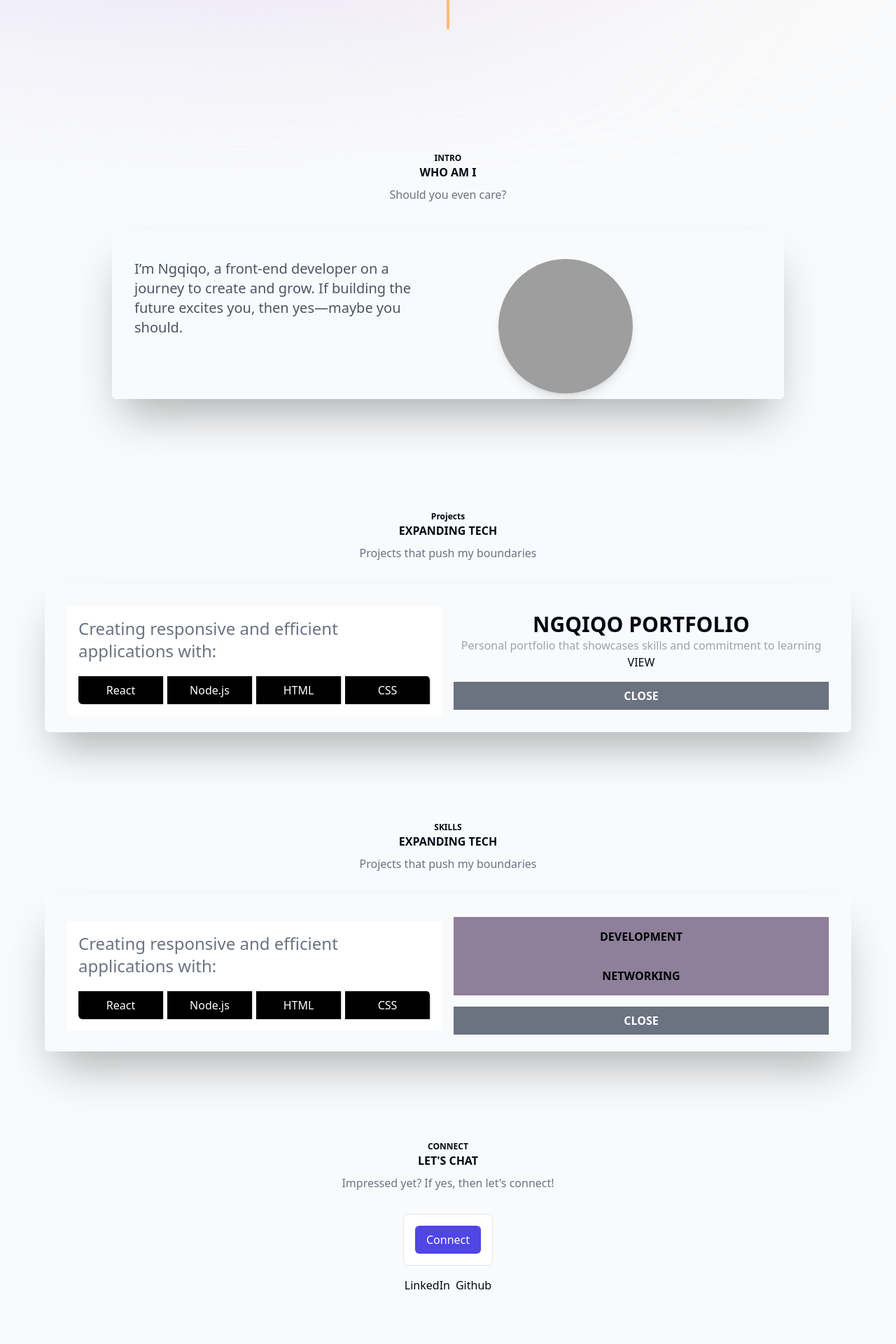
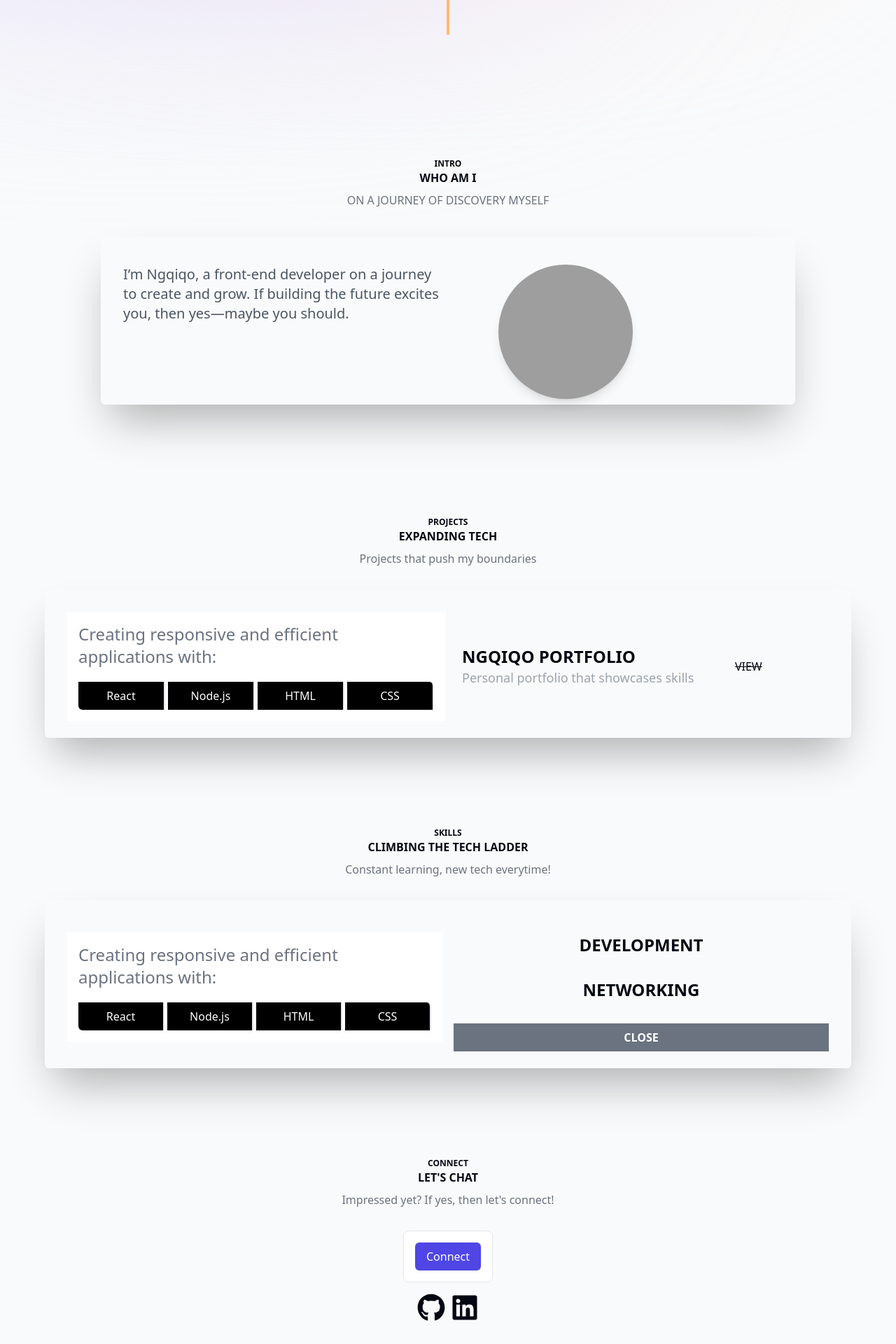
Before and after one commit to junior-OverCome/Ngqiqo, a Next.js app: page / in a window 1280 px wide. Shown: the part 590-2510 px from the top of the page at 70% size. Before the commit the page ends 2438 px from the top, so only its background shows below. Built offline with nearby package versions, Linux system fonts and the light colour scheme; grey boxes are pictures that could not be loaded.

Commit message:
fixing li

```diff
--- a/src/app/components/connect.tsx
+++ b/src/app/components/connect.tsx
@@ -1,6 +1,7 @@
 'use client';
 import React, { useState } from "react";
 import EmailJS from "@emailjs/browser";
+import { FaGithub, FaLinkedin } from "react-icons/fa";
 
 
 const Connect = () =>{
@@ -105,11 +106,15 @@ const Connect = () =>{
       </div>
     )}
     </div>
-    <div className="flex flex-col items-center">
+    <div className="flex flex-col items-center mb-8">
 
       <div className="flex flex-row gap-2 mt-4">
-        <a href="">LinkedIn</a>
-        <a href="">Github</a>
+        <a href="" ><FaGithub
+        className="h-10 w-10 hover:text-orange-500"/>
+        </a>
+        <a href=""><FaLinkedin
+        className="h-10 w-10 hover:text-orange-500"/>
+        </a>
       </div>
 
     </div>
--- a/src/app/components/greetings.tsx
+++ b/src/app/components/greetings.tsx
@@ -4,8 +4,8 @@ const greetings = () => {
   return (
     <section className='flex flex-col items-center justify-center h-full pb-20 pt-20'>
         <div  className='flex flex-col pt-8 items-center h-full'>
-            <h1 className='text-3xl font-bold pt-10'>Hi, I'm Ngqiqo</h1>
-            <p className='text-sm pt-2 text-gray-500 '>Exploring Tech, One Project at a Time</p>
+            <h1 className='text-4xl font-bold pt-10'>Hi, I'm Ngqiqo.</h1>
+            <p className='text-md pt-2 text-gray-500 '>Exploring Tech, One Project at a Time</p>
         </div>
 
     </section>
--- a/src/app/components/intro.tsx
+++ b/src/app/components/intro.tsx
@@ -4,12 +4,12 @@ import React from 'react'
 function intro() {
   return (
 
-    <section className='flex flex-col items-center justify-center h-full sm:p-8 lg:p-16 mx-8 mb-8'>
+    <section className='flex flex-col items-center justify-center h-full lg:p-16 mx-4 mb-8'>
 
       <div className='items-center justify-center flex flex-col'>
         <p className='text-xs font-semibold'>INTRO</p>
         <h1 className='font-bold'>WHO AM I</h1>
-        <p className='text-gray-500 text-sm sm:text-base mt-2'>Should you even care?</p>
+        <p className='text-gray-500 uppercase text-sm sm:text-base mt-2'>On a journey of discovery myself</p>
       </div>
 
       <div className='grid grid-cols-2 gap-4 rounded-md md:mx-6 p-2 px-8 shadow-[0_35px_60px_-15px_rgba(0,6,5,0.3)] w-full my-15 mx-8 h-full mt-10 pt-10 '>
--- a/src/app/components/projects.tsx
+++ b/src/app/components/projects.tsx
@@ -1,7 +1,8 @@
 'use client'
 import React, { useState } from 'react';
 
-function GoogleCard() {
+
+function NgqiqoCard() {
   return (
     <div className='p-4 bg-white flex flex-col gap-5'>
       <p className='text-gray-500 font-Sora text-2xl'>Creating responsive and efficient applications with:</p>
@@ -62,53 +63,64 @@ function SwssrCard() {
 }
 
 export default function Projects() {
-  const [activeCard, setActiveCard] = useState<'google' | 'facebook' | 'cabgo' | 'swssr' | null>('google');
+  const [activeCard, setActiveCard] = useState<'ngqiqo' | 'facebook' | 'cabgo' | 'swssr' | null>('ngqiqo');
 
   return (
     <section className='flex flex-col items-center w-full h-full'>
       <div className='flex flex-col items-center justify-center mt-16'>
-        <p className='text-xs font-semibold'>Projects</p>
+        <p className='text-xs font-semibold'>PROJECTS</p>
         <h1 className='font-bold'>EXPANDING TECH</h1>
         <p className='text-gray-500 text-sm sm:text-base mt-2'>Projects that push my boundaries</p>
       </div>
 
-      <main className='mt-8 mb-16 pt-8 px-8 pb-6 flex flex-col md:flex-row items-center gap-4 h-full w-full rounded-md shadow-[0_35px_60px_-15px_rgba(0,6,5,0.3)]'>
+      <main className='mt-8 mb-16 pt-8 px-8 pb-6 grid md:grid-cols-2 items-center gap-2 h-full w-full rounded-md shadow-[0_35px_60px_-15px_rgba(0,6,5,0.3)]'>
         {/* Left Side - Display Card */}
-        <div className={`w-full md:w-1/2 flex items-center ${!activeCard ? 'hidden' : ''} md:flex`}>
-          {activeCard === 'google' && <GoogleCard />}
-          {activeCard === 'facebook' && <FacebookCard />}
-          {activeCard === 'cabgo' && <CabGoCard />}
-          {activeCard === 'swssr' && <SwssrCard />}
-
+        <div className={`w-full flex items-center ${!activeCard ? 'hidden' : ''} hidden md:flex`}>
+          {activeCard === 'ngqiqo' && <NgqiqoCard/>}
         </div>
 
+
         {/* Right Side - Buttons */}
-        <ul className='w-full md:w-1/2 flex flex-col gap-0'>
-          <li className='flex flex-col items-center '>
-            <h2 className='uppercase font-bold text-3xl font-Sora'>ngqiqo portfolio</h2>
-            <div className='text-gray-400'>Personal portfolio that showcases skills and commitment to learning </div>
+        <ul className='w-full flex flex-col gap-0'>
+          {/* <li onClick={() => setActiveCard('ngqiqo')} className='group justfity-center flex flex-col active:bg-black items-center p-4 hover:bg-black hover:text-white'>
+            <h2 className='uppercase font-bold text-2xl font-Sora'>ngqiqo portfolio</h2>
+            <div className='text-gray-400 text-md justify-center md:text-lg'>Personal portfolio that showcases skills</div>
             <a href="https://ngqiqo.vercel.app"
-              className=' uppercase'
-            >View</a>
-          </li>
+              className='reletive uppercase hidden group-hover:inline-block line-through group-hover:text-orange-500 transition-all duration-300'
+            >View
+             <span
+                className="absolute inset-0 bottom-0 left-0 h-[2px] bg-orange-500 scale-x-0 origin-right transition-transform duration-500 group-hover:scale-x-100"
+              ></span>
+            </a>
+          </li> */}
+         <li
+  onClick={() => setActiveCard('ngqiqo')}
+  className="group grid grid-cols-1 md:grid-cols-[75%,25%] gap-4 items-center p-4 hover:bg-black hover:text-white active:bg-black"
+>
+  {/* Left Section */}
+  <div className="flex flex-col">
+    <h2 className="uppercase font-bold text-2xl font-Sora">ngqiqo portfolio</h2>
+    <div className="text-gray-400 text-md md:text-lg">
+      Personal portfolio that showcases skills
+    </div>
+  </div>
 
-          {/* <button
-            onClick={() => setActiveCard('google')}
-            className='flex-1 text-black transition rounded-t-md bg-[#8e7f9b] hover:bg-[#b4a0da] font-semibold py-4'
-          >
-            Google
-          </button> */}
+  {/* Right Section (View Link) */}
+  <div className="w-full md:w-1/4 flex justify-end">
+    <a
+      href="https://ngqiqo.vercel.app"
+      className="uppercase text-sm w-full md:w-auto md:text-base hidden group-hover:inline-block md:block line-through group-hover:text-orange-500 transition-all duration-300"
+    >
+      View
+      <span
+        className="absolute bottom-0 left-0 h-[2px] bg-orange-500 scale-x-0 origin-right transition-transform duration-500 group-hover:scale-x-100"
+      ></span>
+    </a>
+  </div>
+</li>
 
 
-          {/* Close Card Button */}
-          {activeCard && (
-            <button
-              onClick={() => setActiveCard('google')}
-              className='mt-4 bg-gray-500 uppercase text-white font-bold py-2 '
-            >
-              Close
-            </button>
-          )}
+
         </ul>
       </main>
     </section>
--- a/src/app/components/skills.tsx
+++ b/src/app/components/skills.tsx
@@ -21,7 +21,7 @@ function NetworkCard() {
     <div className='p-4 bg-white flex flex-col gap-5'>
       <p className='text-gray-500 font-Sora text-2xl'>Ensuring seamless connectivity and secure network solutions to keep everything running smoothly.</p>
       <div className='grid grid-cols-4 gap-1'>
-        <div className='bg-black text-white text-sm items-center justify-center flex border-r-2 rounded-bl-md transition px-4 transform hover:scale-125 hover:font-semibold hover:mr-3'>Configuration</div>
+        <div className='bg-black text-white h-10 text-sm items-center justify-center flex border-r-2 rounded-bl-md transition px-4 transform hover:scale-125 hover:font-semibold hover:mr-3'>Configuration</div>
         <div className='bg-black text-white text-sm items-center justify-center flex border-r-2 transition transform px-4 hover:scale-125 hover:font-semibold hover:mx-3'>Diagnosis</div>
         <div className='bg-black text-white text-sm items-center justify-center flex border-r-2 transition transform px-4 hover:scale-125 hover:font-semibold hover:mx-3'> Security Protocols</div>
         <div className='bg-black text-white text-sm items-center justify-center flex border-r-2 rounded-tr-md transition px-4 transform hover:scale-125 hover:font-semibold hover:ml-3 '> TCP/IP Routing</div>
@@ -38,20 +38,26 @@ export default function Skills() {
     <section className='flex flex-col items-center w-full h-full'>
       <div className='flex flex-col items-center justify-center mt-16'>
         <p className='text-xs font-semibold'>SKILLS</p>
-        <h1 className='font-bold'>EXPANDING TECH</h1>
-        <p className='text-gray-500 text-sm sm:text-base mt-2'>Projects that push my boundaries</p>
+        <h1 className='font-bold'>CLIMBING THE TECH LADDER</h1>
+        <p className='text-gray-500 text-sm sm:text-base mt-2'>Constant learning, new tech everytime!</p>
       </div>
 
       <main className='mt-8 mb-16 pt-8 px-8 pb-6 flex flex-col md:flex-row items-center gap-4 h-full w-full rounded-md shadow-[0_35px_60px_-15px_rgba(0,6,5,0.3)]'>
         {/* Left Side - Display Card */}
-        <div className={`w-full md:w-1/2 flex items-center ${!activeCard ? 'hidden' : ''} md:flex`}>
+        <div className={`w-full md:w-1/2 flex items-center ${!activeCard ? 'hidden' : ''} hidden md:flex`}>
           {activeCard === 'development' && <DevelopmentCard />}
           {activeCard === 'networkSecurity' && <NetworkCard />}
         </div>
 
         {/* Right Side - Buttons */}
-        <div className='w-full md:w-1/2 flex flex-col gap-0'>
-          <button
+        <ul className='w-full md:w-1/2 flex flex-col gap-0'>
+          <li onClick={() => setActiveCard('development')} className='justify-center hover:bg-black p-4 hover:text-white flex flex-col items-center'>
+            <h2 className='uppercase text-2xl font-bold font-Sora'>development</h2>
+          </li>
+          <li onClick={() => setActiveCard('networkSecurity')} className='justify-center hover:bg-black p-4 hover:text-white flex flex-col items-center'>
+            <h2 className='uppercase text-2xl font-bold font-Sora'>Networking</h2>
+          </li>
+          {/* <button
             onClick={() => setActiveCard('development')}
             className='flex-1 text-black transition bg-[#8e7f9b] hover:bg-[#b4a0da] font-semibold py-4'
           >
@@ -63,7 +69,7 @@ export default function Skills() {
             className='flex-1 bg-[#8e7f9b] hover:bg-[#b4a0da] text-black font-semibold py-4'
           >
             NETWORKING
-          </button>
+          </button> */}
 
           {/* Close Card Button */}
           {activeCard && (
@@ -74,7 +80,7 @@ export default function Skills() {
               Close
             </button>
           )}
-        </div>
+        </ul>
       </main>
     </section>
   );
--- a/tailwind.config.js
+++ b/tailwind.config.js
@@ -8,6 +8,10 @@ module.exports = {
   ],
   theme: {
     extend: {
+      transitionProperty: {
+        width: "width", // Enables smooth width transitions
+        scale: "scale", // Enables smooth scale transitions
+      },
       backgroundImage: {
         "gradient-radial": "radial-gradient(var(--tw-gradient-stops))",
         "gradient-conic": "conic-gradient(from 180deg at 50% 50%, var(--tw-gradient-stops))",
```
